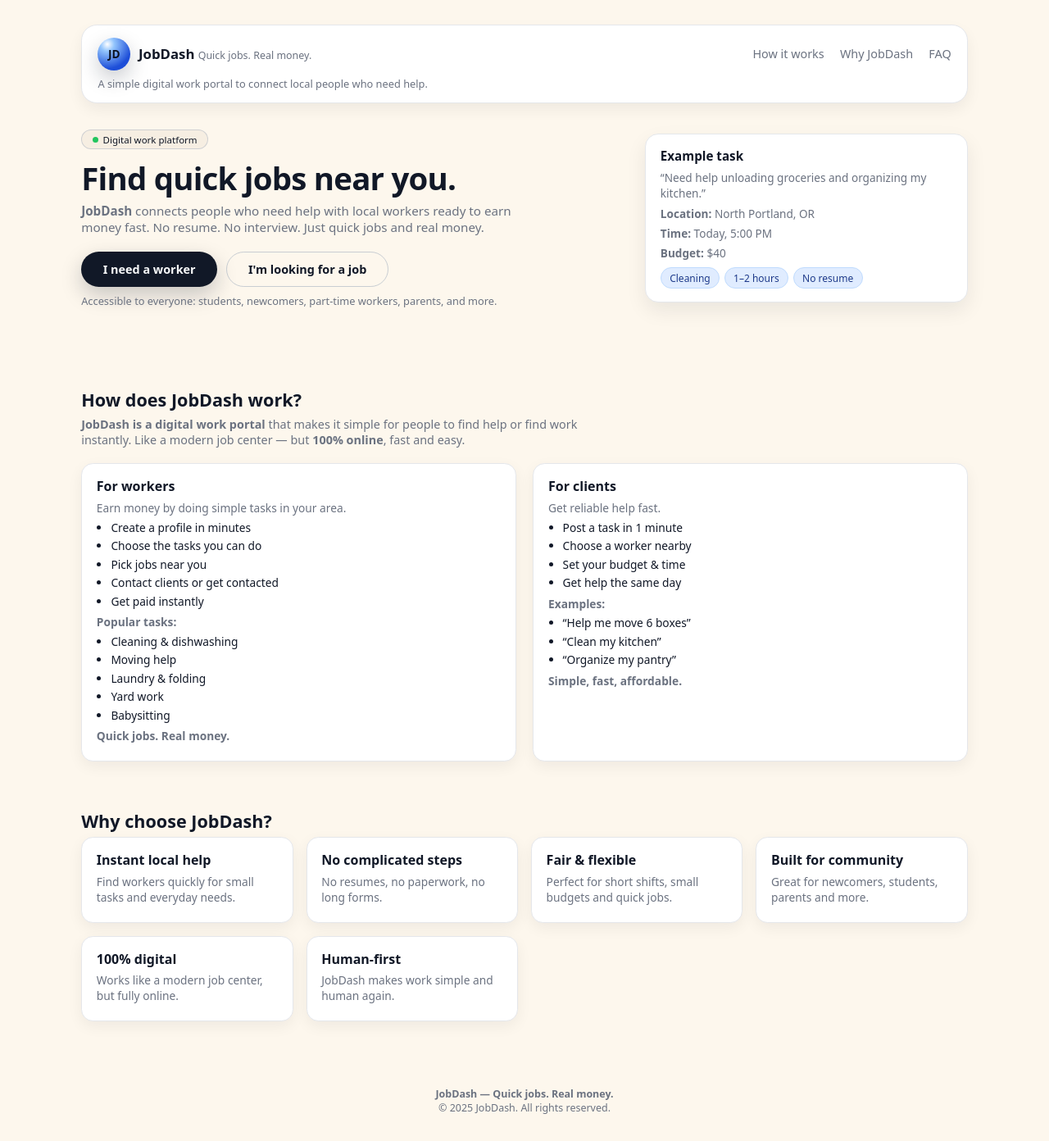
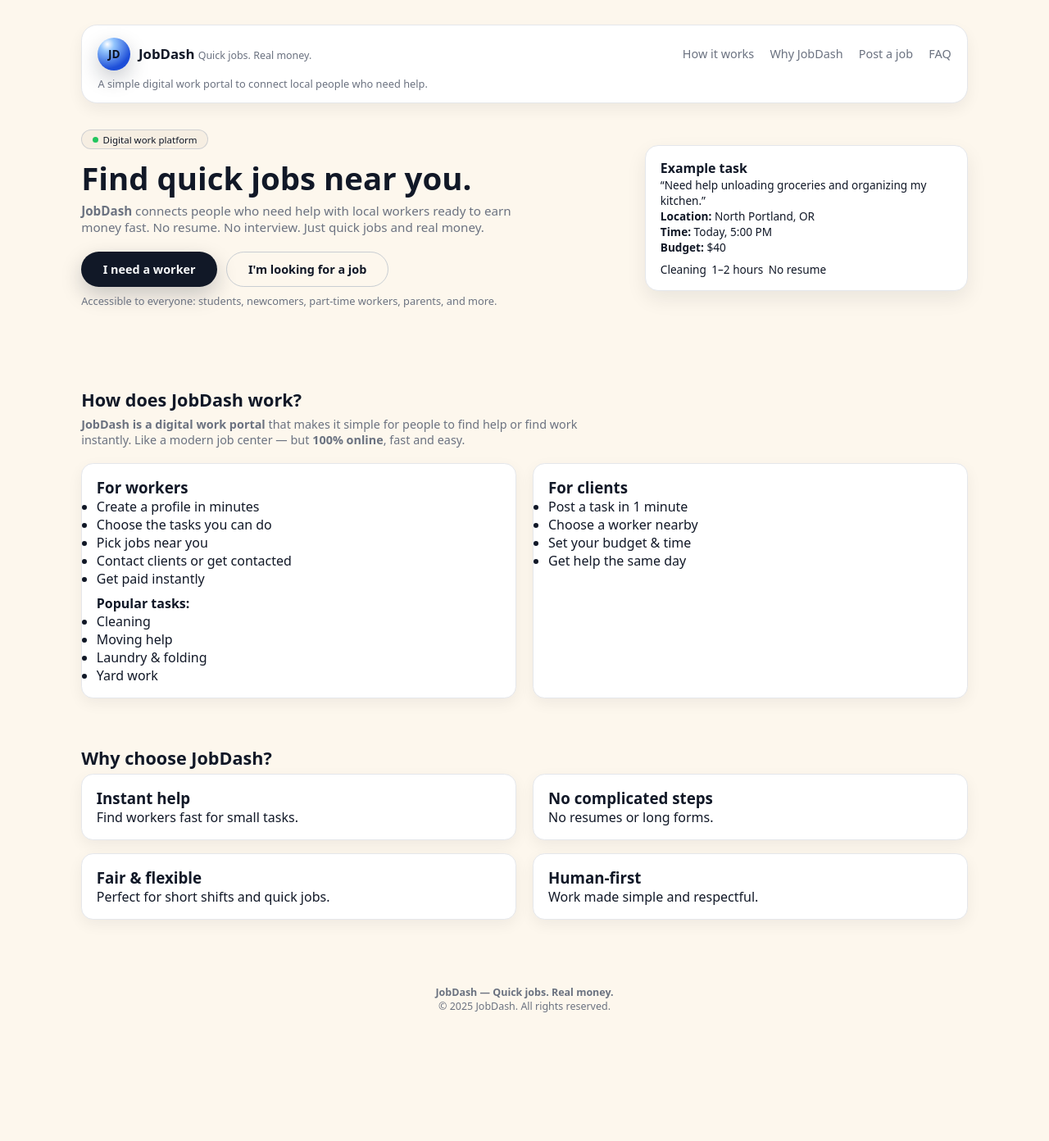
Before and after one commit to channo2025/Fastwork, a FastAPI app: page / in a window 1280 px wide. Shown: the whole page at 82% size. After the commit the page ends 1235 px from the top, so only its background shows below. Run offline with FastAPI, Linux system fonts and the light colour scheme.

Commit message:
Add Post a Job page

```diff
--- a/main.py
+++ b/main.py
@@ -240,6 +240,38 @@ def admin_applications(request: Request, session: Session = Depends(get_session)
     statement = select(Application, Job).where(Application.job_id == Job.id)
     rows = session.exec(statement).all()
 
+@app.get("/post-job", response_class=HTMLResponse)
+async def get_post_job(request: Request):
+    return templates.TemplateResponse("post_job.html", {"request": request})
+
+
+@app.post("/post-job", response_class=HTMLResponse)
+async def submit_post_job(
+    request: Request,
+    title: str = Form(...),
+    location: str = Form(...),
+    budget: str = Form(None),
+    date: str = Form(None),
+    duration: str = Form(None),
+    category: str = Form(None),
+    details: str = Form(None),
+    name: str = Form(None),
+    email: str = Form(None),
+):
+    job = {
+        "title": title,
+        "location": location,
+        "budget": budget,
+        "details": details,
+    }
+    return templates.TemplateResponse(
+        "post_job_success.html",
+        {
+            "request": request,
+            "job": job,
+        },
+    )
+
     applications = []
     for application, job in rows:
         applications.append(
--- a/templates/index.html
+++ b/templates/index.html
@@ -1,5 +1,6 @@
 <!DOCTYPE html>
 <html lang="en">
+
 <head>
   <meta charset="UTF-8" />
   <title>JobDash – Quick jobs. Real money.</title>
@@ -9,17 +10,21 @@
     :root {
       font-family: system-ui, -apple-system, BlinkMacSystemFont, "Segoe UI", sans-serif;
 
-      --bg: #FDF7ED;          /* fond crème */
+      --bg: #FDF7ED;
       --bg-soft: #F6EEE2;
       --surface: #FFFFFF;
-      --primary: #2563EB;     /* bleu pour accents */
+      --primary: #2563EB;
       --primary-soft: #E0ECFF;
       --text-main: #111827;
       --text-muted: #6B7280;
       --border: #E5E7EB;
     }
 
-    * { margin: 0; padding: 0; box-sizing: border-box; }
+    * {
+      margin: 0;
+      padding: 0;
+      box-sizing: border-box;
+    }
 
     body {
       background: var(--bg);
@@ -27,22 +32,26 @@
       color: var(--text-main);
     }
 
-    a { text-decoration: none; color: inherit; }
+    a {
+      text-decoration: none;
+      color: inherit;
+    }
 
-    header, main, footer {
+    header,
+    main,
+    footer {
       max-width: 1120px;
       margin: 0 auto;
       padding: 1.2rem;
     }
 
-    /* NAV / HEADER */
-
+    /* NAV WRAPPER */
     .nav-wrapper {
       background: var(--surface);
       border: 1px solid var(--border);
       border-radius: 1.2rem;
       padding: 0.9rem 1.2rem;
-      box-shadow: 0 8px 18px rgba(15,23,42,0.06);
+      box-shadow: 0 8px 18px rgba(15, 23, 42, 0.06);
       margin-top: 0.7rem;
     }
 
@@ -70,13 +79,14 @@
       align-items: center;
       justify-content: center;
       font-size: .85rem;
-      box-shadow: 0 10px 24px rgba(15,23,42,0.22);
+      box-shadow: 0 10px 24px rgba(15, 23, 42, 0.22);
     }
 
     .logo-text span:first-child {
       font-size: 1.05rem;
       font-weight: 700;
     }
+
     .logo-text span:last-child {
       font-size: .78rem;
       color: var(--text-muted);
@@ -88,7 +98,10 @@
       font-size: .9rem;
       color: var(--text-muted);
     }
-    .nav-links a:hover { color: var(--text-main); }
+
+    .nav-links a:hover {
+      color: var(--text-main);
+    }
 
     .nav-bottom {
       font-size: .8rem;
@@ -96,7 +109,7 @@
       margin-top: .15rem;
     }
 
-    /* HERO */
+    /* HERO SECTION */
 
     .hero {
       display: grid;
@@ -115,7 +128,7 @@
       padding: .22rem .8rem;
       border-radius: 999px;
       font-size: .72rem;
-      border: 1px solid rgba(148,163,184,0.4);
+      border: 1px solid rgba(148, 163, 184, 0.4);
       margin-bottom: .9rem;
     }
 
@@ -130,7 +143,6 @@
       font-size: clamp(2.1rem, 3vw, 2.7rem);
       font-weight: 800;
       line-height: 1.07;
-      letter-spacing: -0.02em;
       margin-bottom: .6rem;
     }
 
@@ -156,23 +168,28 @@
       display: inline-flex;
       align-items: center;
       justify-content: center;
-      gap: .4rem;
       transition: .15s ease;
     }
 
     .btn-primary {
       background: #111827;
       color: #F9FAFB;
-      box-shadow: 0 10px 26px rgba(15,23,42,0.22);
+      box-shadow: 0 10px 26px rgba(15, 23, 42, 0.22);
     }
-    .btn-primary:hover { transform: translateY(-1px); }
+
+    .btn-primary:hover {
+      transform: translateY(-1px);
+    }
 
     .btn-ghost {
       background: transparent;
-      border-color: rgba(148,163,184,0.5);
+      border-color: rgba(148, 163, 184, 0.5);
       color: var(--text-main);
     }
-    .btn-ghost:hover { background: rgba(148,163,184,0.12); }
+
+    .btn-ghost:hover {
+      background: rgba(148, 163, 184, 0.12);
+    }
 
     .hero-note {
       font-size: .8rem;
@@ -180,54 +197,23 @@
       margin-top: .5rem;
     }
 
+    /* HERO CARD */
+
     .hero-card {
       background: var(--surface);
       border-radius: 1rem;
       border: 1px solid var(--border);
       padding: 1rem 1.1rem;
-      box-shadow: 0 10px 24px rgba(15,23,42,0.08);
+      box-shadow: 0 10px 24px rgba(15, 23, 42, 0.08);
       font-size: .85rem;
     }
 
-    .hero-card h3 {
-      font-size: .95rem;
-      margin-bottom: .4rem;
-    }
-
-    .hero-card p {
-      margin-bottom: .4rem;
-      color: var(--text-muted);
-    }
-
-    .hero-meta {
-      margin-top: .4rem;
-      margin-bottom: .5rem;
-    }
-    .hero-meta p { margin-bottom: .3rem; }
-
-    .pill-row {
-      margin-top: .4rem;
-      display: flex;
-      flex-wrap: wrap;
-      gap: .35rem;
-    }
-
-    .pill {
-      padding: .23rem .65rem;
-      border-radius: 999px;
-      background: var(--primary-soft);
-      border: 1px solid #BFDBFE;
-      font-size: .75rem;
-      color: #1E3A8A;
-    }
-
     /* SECTIONS */
-
     section.section {
       padding: 1.8rem 0;
     }
 
-    h2.section-title {
+    .section-title {
       font-size: 1.35rem;
       margin-bottom: .35rem;
     }
@@ -250,34 +236,7 @@
       border-radius: .9rem;
       border: 1px solid var(--border);
       padding: 1rem 1.1rem;
-      box-shadow: 0 6px 18px rgba(15,23,42,0.06);
-      font-size: .86rem;
-    }
-
-    .card h3 {
-      font-size: 1rem;
-      margin-bottom: .35rem;
-    }
-
-    .card p { color: var(--text-muted); margin-bottom: .3rem; }
-
-    .card ul {
-      margin-left: 1.1rem;
-      margin-bottom: .4rem;
-    }
-
-    .card li { margin-bottom: .22rem; }
-
-    .highlight {
-      margin-top: .4rem;
-      font-weight: 600;
-      color: var(--text-main);
-    }
-
-    .why-grid {
-      display: grid;
-      grid-template-columns: repeat(auto-fit, minmax(220px, 1fr));
-      gap: 1rem;
+      box-shadow: 0 6px 18px rgba(15, 23, 42, 0.06);
     }
 
     footer {
@@ -285,20 +244,6 @@
       padding: 2rem 0;
       font-size: .78rem;
       color: var(--text-muted);
-    }
-
-    @media (max-width: 840px) {
-      .hero {
-        grid-template-columns: 1fr;
-      }
-      .two-col {
-        grid-template-columns: 1fr;
-      }
-      .nav-top {
-        flex-direction: column;
-        gap: .6rem;
-        align-items: flex-start;
-      }
     }
   </style>
 </head>
@@ -308,6 +253,8 @@
 <header>
   <div class="nav-wrapper">
     <div class="nav-top">
+
+      <!-- LOGO -->
       <div class="logo-block">
         <div class="logo-mark">JD</div>
         <div class="logo-text">
@@ -315,17 +262,22 @@
           <span>Quick jobs. Real money.</span>
         </div>
       </div>
+
+      <!-- NAV LINKS -->
       <nav class="nav-links">
         <a href="#how-it-works">How it works</a>
         <a href="#why-jobdash">Why JobDash</a>
+        <a href="/post-job">Post a job</a>
         <a href="#faq">FAQ</a>
       </nav>
     </div>
+
     <div class="nav-bottom">
       A simple digital work portal to connect local people who need help.
     </div>
   </div>
 
+  <!-- HERO -->
   <section class="hero">
     <div>
       <div class="hero-badge">
@@ -341,7 +293,7 @@
       </p>
 
       <div class="hero-actions">
-        <a href="#how-it-works" class="btn btn-primary">I need a worker</a>
+        <a href="/post-job" class="btn btn-primary">I need a worker</a>
         <a href="#how-it-works" class="btn btn-ghost">I'm looking for a job</a>
       </div>
 
@@ -354,13 +306,11 @@
       <h3>Example task</h3>
       <p>“Need help unloading groceries and organizing my kitchen.”</p>
 
-      <div class="hero-meta">
-        <p><strong>Location:</strong> North Portland, OR</p>
-        <p><strong>Time:</strong> Today, 5:00 PM</p>
-        <p><strong>Budget:</strong> $40</p>
-      </div>
+      <p><strong>Location:</strong> North Portland, OR</p>
+      <p><strong>Time:</strong> Today, 5:00 PM</p>
+      <p><strong>Budget:</strong> $40</p>
 
-      <div class="pill-row">
+      <div style="margin-top:.5rem;display:flex;gap:.4rem;flex-wrap:wrap;">
         <span class="pill">Cleaning</span>
         <span class="pill">1–2 hours</span>
         <span class="pill">No resume</span>
@@ -370,18 +320,20 @@
 </header>
 
 <main>
+
   <!-- HOW IT WORKS -->
   <section id="how-it-works" class="section">
     <h2 class="section-title">How does JobDash work?</h2>
+
     <p class="section-intro">
-      <strong>JobDash is a digital work portal</strong> that makes it simple for people to find help
-      or find work instantly. Like a modern job center — but <strong>100% online</strong>, fast and easy.
+      <strong>JobDash is a digital work portal</strong> that makes it simple for people to find help or find work instantly.
+      Like a modern job center — but <strong>100% online</strong>, fast and easy.
     </p>
 
     <div class="two-col">
+
       <div class="card">
         <h3>For workers</h3>
-        <p>Earn money by doing simple tasks in your area.</p>
         <ul>
           <li>Create a profile in minutes</li>
           <li>Choose the tasks you can do</li>
@@ -390,37 +342,25 @@
           <li>Get paid instantly</li>
         </ul>
 
-        <p class="highlight">Popular tasks:</p>
+        <p style="margin-top:.5rem;font-weight:600;">Popular tasks:</p>
         <ul>
-          <li>Cleaning &amp; dishwashing</li>
+          <li>Cleaning</li>
           <li>Moving help</li>
-          <li>Laundry &amp; folding</li>
+          <li>Laundry & folding</li>
           <li>Yard work</li>
-          <li>Babysitting</li>
         </ul>
-
-        <p class="highlight">Quick jobs. Real money.</p>
       </div>
 
       <div class="card">
         <h3>For clients</h3>
-        <p>Get reliable help fast.</p>
         <ul>
           <li>Post a task in 1 minute</li>
           <li>Choose a worker nearby</li>
-          <li>Set your budget &amp; time</li>
+          <li>Set your budget & time</li>
           <li>Get help the same day</li>
         </ul>
+      </div>
 
-        <p class="highlight">Examples:</p>
-        <ul>
-          <li>“Help me move 6 boxes”</li>
-          <li>“Clean my kitchen”</li>
-          <li>“Organize my pantry”</li>
-        </ul>
-
-        <p class="highlight">Simple, fast, affordable.</p>
-      </div>
     </div>
   </section>
 
@@ -428,33 +368,32 @@
   <section id="why-jobdash" class="section">
     <h2 class="section-title">Why choose JobDash?</h2>
 
-    <div class="why-grid">
+    <div class="two-col">
       <div class="card">
-        <h3>Instant local help</h3>
-        <p>Find workers quickly for small tasks and everyday needs.</p>
+        <h3>Instant help</h3>
+        <p>Find workers fast for small tasks.</p>
       </div>
+
       <div class="card">
         <h3>No complicated steps</h3>
-        <p>No resumes, no paperwork, no long forms.</p>
+        <p>No resumes or long forms.</p>
       </div>
+    </div>
+
+    <div class="two-col" style="margin-top:1rem;">
       <div class="card">
-        <h3>Fair &amp; flexible</h3>
-        <p>Perfect for short shifts, small budgets and quick jobs.</p>
+        <h3>Fair & flexible</h3>
+        <p>Perfect for short shifts and quick jobs.</p>
       </div>
-      <div class="card">
-        <h3>Built for community</h3>
-        <p>Great for newcomers, students, parents and more.</p>
-      </div>
-      <div class="card">
-        <h3>100% digital</h3>
-        <p>Works like a modern job center, but fully online.</p>
-      </div>
+
       <div class="card">
         <h3>Human-first</h3>
-        <p>JobDash makes work simple and human again.</p>
+        <p>Work made simple and respectful.</p>
       </div>
     </div>
+
   </section>
+
 </main>
 
 <footer>
@@ -467,4 +406,5 @@
 </script>
 
 </body>
+
 </html>
```
Also changed, not shown: templates/post_job.html (+57 -169 lines).
